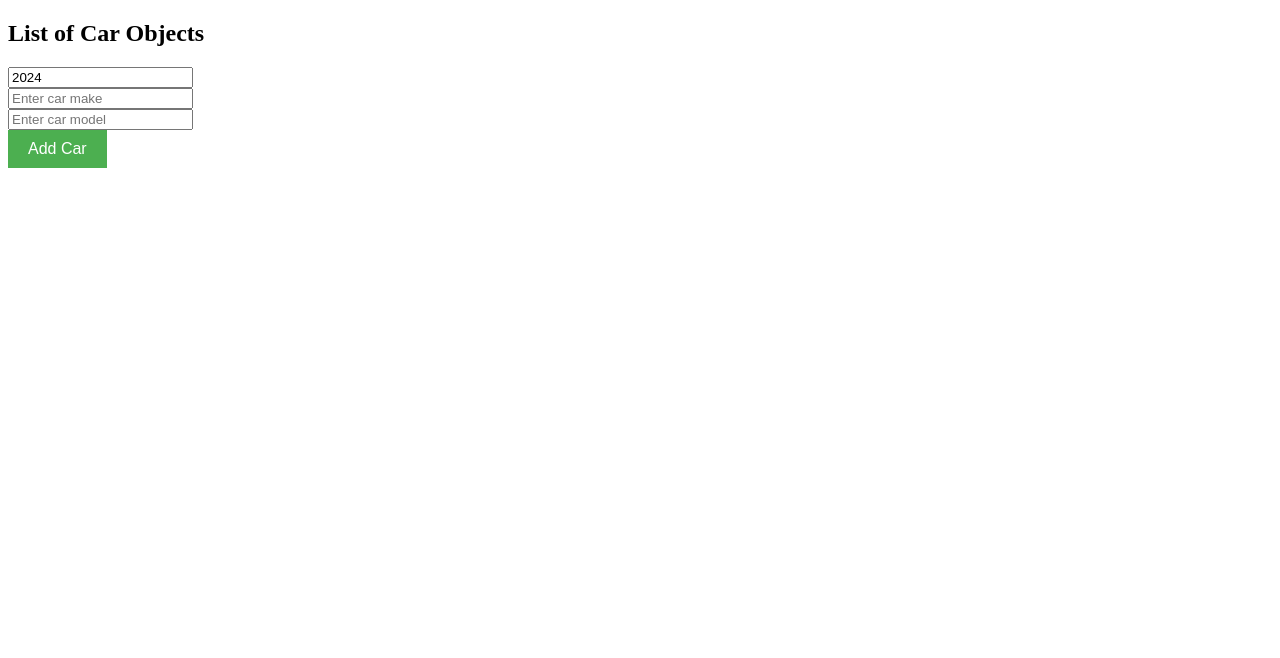
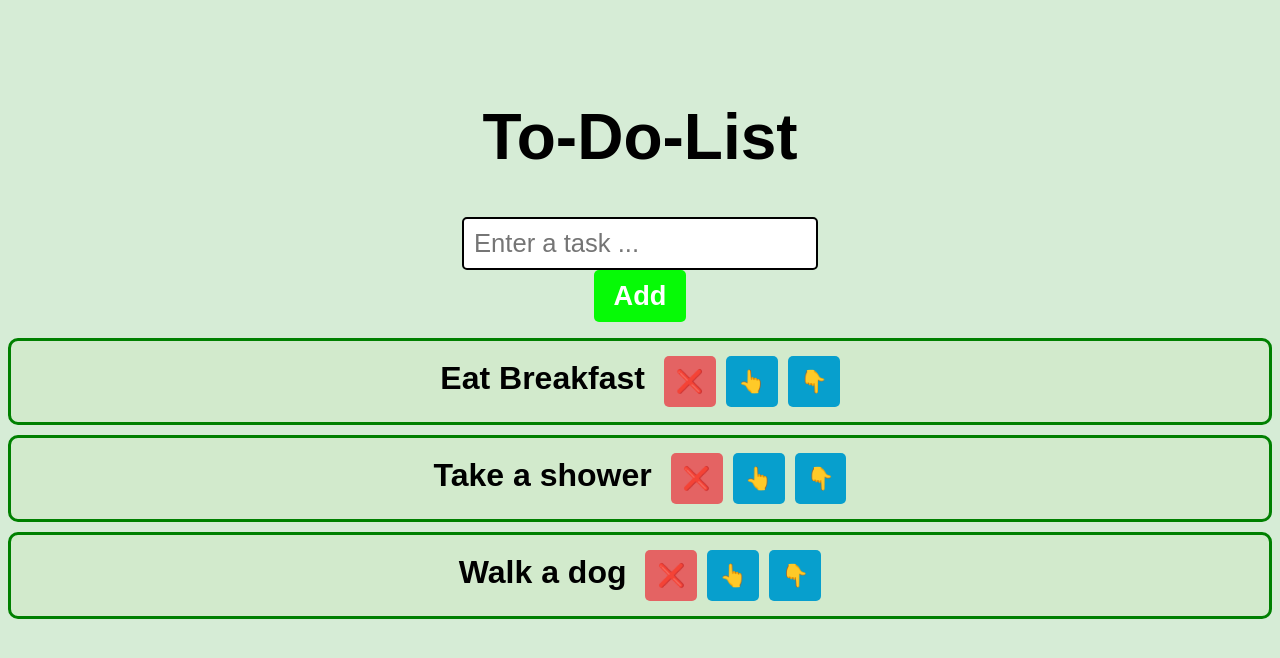
Before and after one commit to thuan410/NT114, a React (Vite) app: page / in a window 1280 px wide. Shown: the top 658 px of the page. Built offline with nearby package versions, Linux system fonts and the light colour scheme.

Commit message:
Thuan commit: to do list

```diff
--- a/src/App.jsx
+++ b/src/App.jsx
@@ -1,12 +1,9 @@
 
-import Mycomponent from "./Mycomponent_v1"
-
+import ToDoList from "./ToDoList"
 
 
 function App() {
- return(<>
-<Mycomponent></Mycomponent>
- </>)
+return(<ToDoList></ToDoList>);
 
 }
 
--- a/src/Mycomponent_v1.jsx
+++ /dev/null
@@ -1,51 +0,0 @@
-import React, {useState} from "react";
-
-function Mycomponent() {
-    const [cars, setcars] = useState([]);
-    const [carYear, setcarYear] = useState(new Date().getFullYear());
-    const [carMake, setcarMake] = useState("");
-    const [carModel, setcarModel] = useState("");
-
-
-    function handleAddCar() {
-        const newCar = {year: carYear,
-                        make: carMake,
-                        model: carModel
-        };
-        setcars(c => [...cars, newCar]);
-    }
-
-    function handleRemoveCar(index) {
-        setcars(c => c.filter((_,i) => i !== index));
-    }
-
-    function handleYearChange(event) {
-        setcarYear(event.target.value);
-    }
-
-    function handleMakeChange(event) {
-        setcarMake(event.target.value);
-    }
-
-    function handleModelChange(event) {
-        setcarModel(event.target.value);
-    }
-
-    return(<div>
-        <h2>List of Car Objects</h2>
-        <ul>
-            {cars.map((car, index) =>
-            <li key={index} onClick={() => handleRemoveCar(index)}>
-            {car.year} {car.make} {car.model}
-            </li>)}
-        </ul>
-
-        <input type="number" value={carYear} onChange={handleYearChange} /><br/>
-        <input type="text" value={carMake} onChange={handleMakeChange} placeholder="Enter car make"/><br/>
-        <input type="text" value={carModel} onChange={handleModelChange} placeholder="Enter car model"/><br/>
-        <button onClick={handleAddCar}>Add Car</button>
-           </div>);
-}
-
-
-export default Mycomponent
--- /dev/null
+++ b/src/ToDoList.jsx
@@ -0,0 +1,77 @@
+
+import React, {useState} from "react";
+
+function ToDoList() {
+
+    const [task, setTask] = useState(["Eat Breakfast ", "Take a shower ","Walk a dog "]);
+    const [newtask, setNewTask] = useState("");
+
+    function handleInputChange(event) {
+        setNewTask(event.target.value);
+    }
+
+    function addTask() {
+        if(newtask.trim() !== ""){
+            setTask(t => [...t, newtask]);
+        setNewTask("");
+        }
+    }
+
+    function deleteTask(index) {
+        const updateTasks = task.filter((_, i) => i !== index);
+        setTask(updateTasks);
+    }
+
+    function moveTaskUp(index) {
+        if(index > 0) {
+            const updateTasks = [...task];
+            [updateTasks[index], updateTasks[index - 1]] = [updateTasks[index - 1], updateTasks[index]];
+            setTask(updateTasks);
+        }
+    }
+
+    function moveTaskDown(index) {
+        if(index < task.length - 1) {
+            const updateTasks = [...task];
+            [updateTasks[index], updateTasks[index + 1]] = [updateTasks[index + 1], updateTasks[index]];
+            setTask(updateTasks);
+        }
+    }
+
+    return(<div className="to-do-list">
+
+        <h1>To-Do-List</h1>
+        <div>
+            <input type="text" name="" id="" placeholder="Enter a task ..." value={newtask} onChange={handleInputChange}/>
+        </div>
+        <button
+        className="add-button"
+        onClick={addTask}>
+            Add
+            </button>
+
+    <ol>
+        {task.map((task, index) =>
+        <li key ={index}>
+            <span className="text">{task}</span>
+            <button className="delete-button"
+            onClick={() => deleteTask(index)}>
+                ❌
+            </button>
+            <button className="move-button"
+            onClick={() => moveTaskUp(index)}>
+                👆
+            </button>
+            <button className="move-button"
+            onClick={() => moveTaskDown(index)}>
+                👇
+            </button>
+        </li>
+        )}
+    </ol>
+
+    </div>);
+
+}
+
+export default ToDoList
--- a/src/index.css
+++ b/src/index.css
@@ -1,41 +1,80 @@
-ul {
-    cursor: pointer;
+
+body{
+    background-color: rgb(214, 236, 214);
 }
 
-/* Định dạng cho <ul> để dễ nhìn */
-ul {
-    list-style-type: none;
+.to-do-list{
+    font-family: Arial, Helvetica, sans-serif;
+    text-align: center;
+    margin-top: 100px;
+}
+
+h1{
+    font-size: 4rem;
+}
+
+button{
+    font-size: 1.7rem;
+    font-weight: bold;
+    padding: 10px 20px;
+    color: white;
+    border: none;
+    border-radius: 5px;
+    cursor: pointer;
+    transition: background-color 0.5 ease;
+}
+
+.add-button{
+    background-color: rgb(6, 250, 6);
+}
+
+.add-button:hover{
+    background-color: green;
+}
+
+.delete-button{
+    background-color: rgb(228, 99, 99);
+}
+.delete-button:hover{
+    background-color: red;
+}
+
+.move-button{
+    background-color: rgb(7, 159, 205);
+}
+.move-button:hover{
+    background-color: rgb(0, 255, 110);
+}
+
+input[type="text"]{
+    font-size: 1.6rem;
+    padding: 10px;
+    border: 2px solid ;
+    border-radius: 5px;
+    color: black;
+}
+
+ol{
     padding: 0;
 }
 
-li {
-    padding: 10px;
-    background-color: #f0f0f0; /* Màu nền */
-    margin: 5px 0;
-    border-radius: 10px; /* Bo góc */
-    transition: background-color 0.3s ease; /* Hiệu ứng chuyển màu khi hover */
+li{
+    font-size: 2rem;
+    font-weight: bold;
+    padding: 15px;
+    background-color: rgb(210, 234, 204);
+    margin-bottom: 10px;
+    border: 3px solid green;
+    border-radius: 10px;
+    align-items: center;
 }
 
-li:hover {
-    background-color: #f32222; /* Màu nền khi hover */
-    color: white; /* Màu chữ khi hover */
+text{
+    flex: 1;
 }
 
-button {
-    padding: 10px 20px;
-    font-size: 16px;
-    background-color: #4CAF50; /* Màu nền mặc định */
-    color: white;
-    cursor: pointer;
-    border: none;
-    transition: background-color 0.3s ease;
+.delete-button, .move-button{
+    padding: 12px;
+    font-size: 1.4rem;
+    margin-left: 10px;
 }
-
-/* Class thay đổi màu khi click */
-.clicked {
-    background-color: #17d45c; /* Màu nền khi click */
-}
-
-button:active {
-    background-color: #ff6347; /* Màu nền khi nhấn (active) */
-}
```
